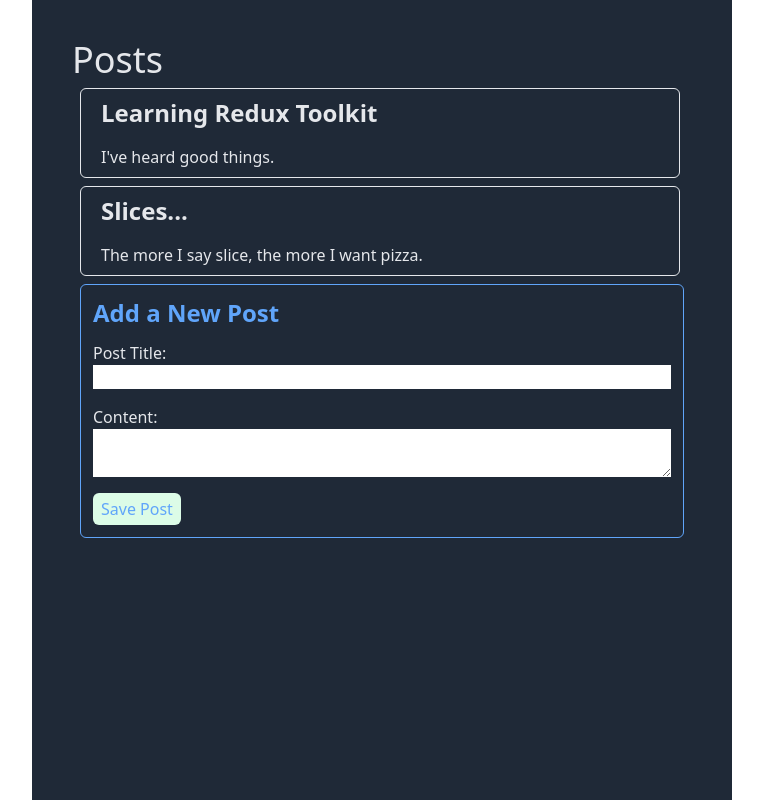
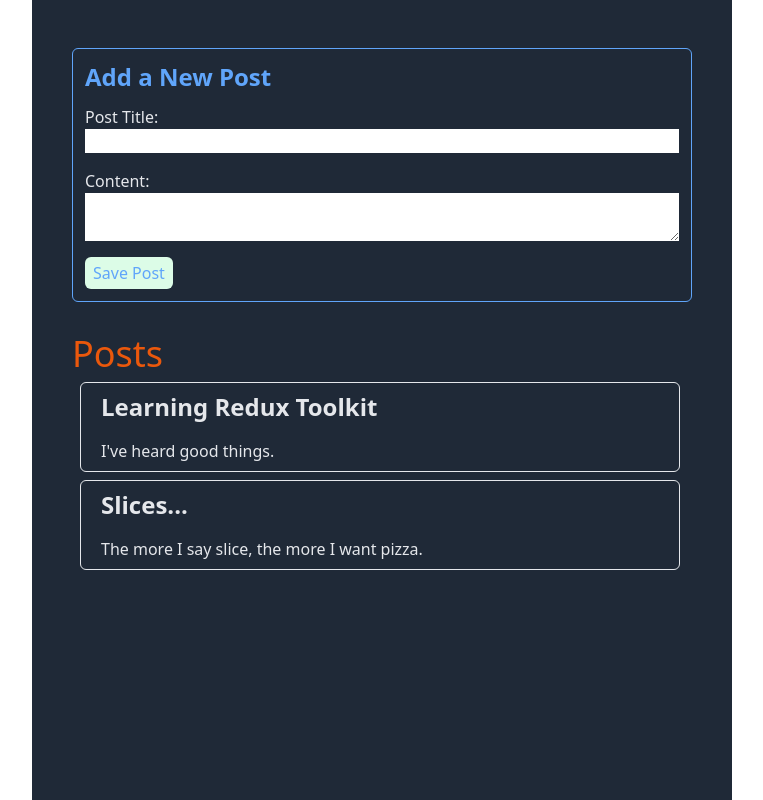
Before and after one commit to NeilRow56/next_redux_toolkit, a Next.js app: page / in a window 1280 px wide. Shown: the whole page, without its empty margins (258-1021 px from the left). Built offline with nearby package versions, Linux system fonts and the light colour scheme.

Commit message:
Updated form for corrections

```diff
--- a/components/AddPostForm.js
+++ b/components/AddPostForm.js
@@ -1,4 +1,10 @@
 import React, { useState } from 'react'
+import { useDispatch } from 'react-redux'
+import { nanoid } from "@reduxjs/toolkit"
+
+// nanoid generates a randon id
+
+import { postAdded } from '../redux/features/postsSlice'
 
 const AddPostForm = () => {
 
@@ -8,13 +14,24 @@
     const onTitleChanged = e => setTitle(e.target.value)
     const onContentChanged = e => setContent(e.target.value)
 
+    const onSavePostClicked = () => {
+        if (title && content) {
+            dispatch(
+                postAdded({id: nanoid(),title, content})
+            )
+            setTitle('')
+            setContent('')
+        }
+    }
+
+
   return (
-    <section className='text-gray-200 border border-blue-400 rounded-md p-3 m-2'>
+    <section className='text-gray-200 border border-blue-400 rounded-md p-3 mt-2 mb-8'>
             <h2 className='text-blue-400 text-2xl font-bold mb-3'>Add a New Post</h2>
             <form>
                 <div className='flex flex-col space-y-4'>
                 <div className='flex flex-col'>
-                <label for="postTitle">Post Title:</label>
+                <label htmlFor="postTitle">Post Title:</label>
                 <input
                     type="text"
                     id="postTitle"
@@ -25,7 +42,7 @@
                 </div>
 
                 <div className='flex flex-col'>
-                <label for="postContent">Content:</label>
+                <label htmlFor="postContent">Content:</label>
                 <textarea
                     id="postContent"
                     name="postContent"
@@ -35,6 +52,9 @@
                 </div>
                 <div>
                 <button
+                onClick={onSavePostClicked}
+
+
                 className='bg-green-100 rounded-md
                      px-2 py-1 text-blue-400'
                     type="button"
--- a/components/PostsList.js
+++ b/components/PostsList.js
@@ -15,7 +15,7 @@
     ))
   return (
     <section className='items-center mx-auto'>
-        <h2 className='text-4xl font bold text-gray-200'>Posts</h2>
+        <h2 className='text-4xl font bold text-orange-600'>Posts</h2>
         {renderedPosts}
     </section>
 
--- a/pages/index.js
+++ b/pages/index.js
@@ -13,9 +13,9 @@
       </Head>
 
       <main className='container max-w-[700px] mx-auto bg-gray-800 text-whites h-screen p-10 pt-10'>
+      <AddPostForm />
+        <PostsList />
 
-        <PostsList />
-        <AddPostForm />
       </main>
 
 
```
